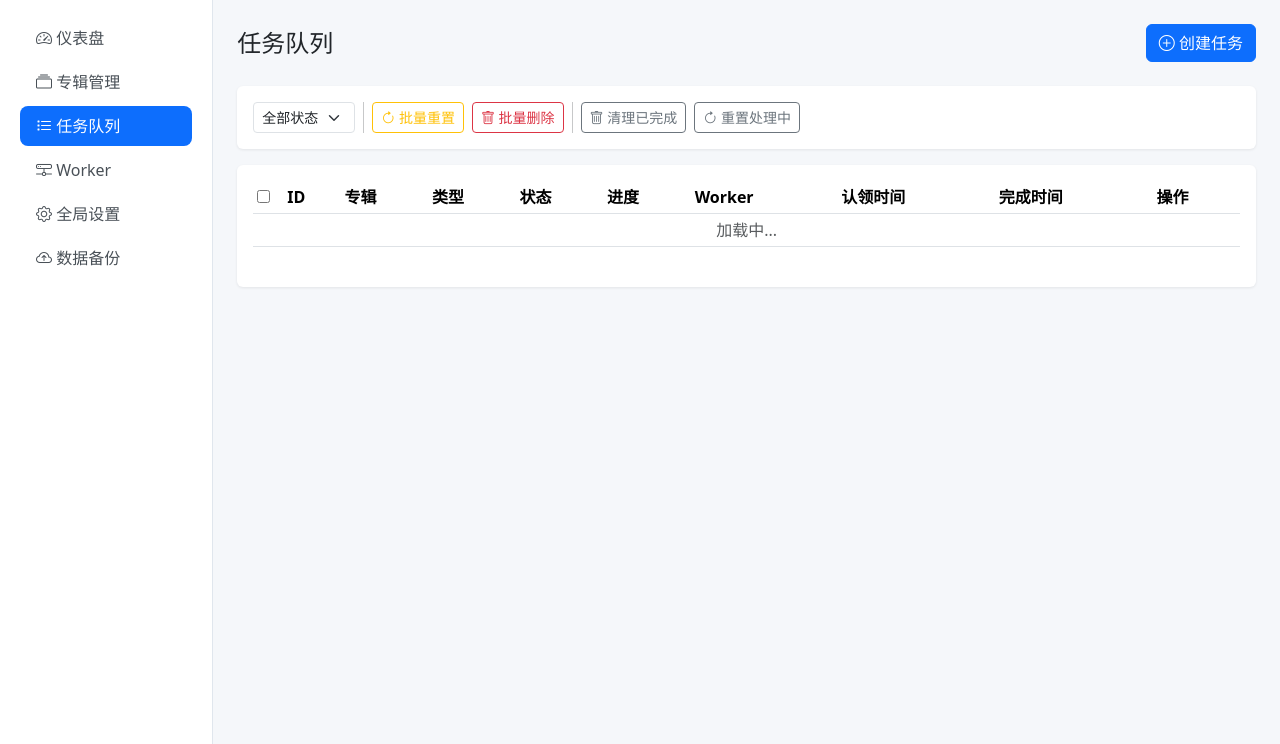
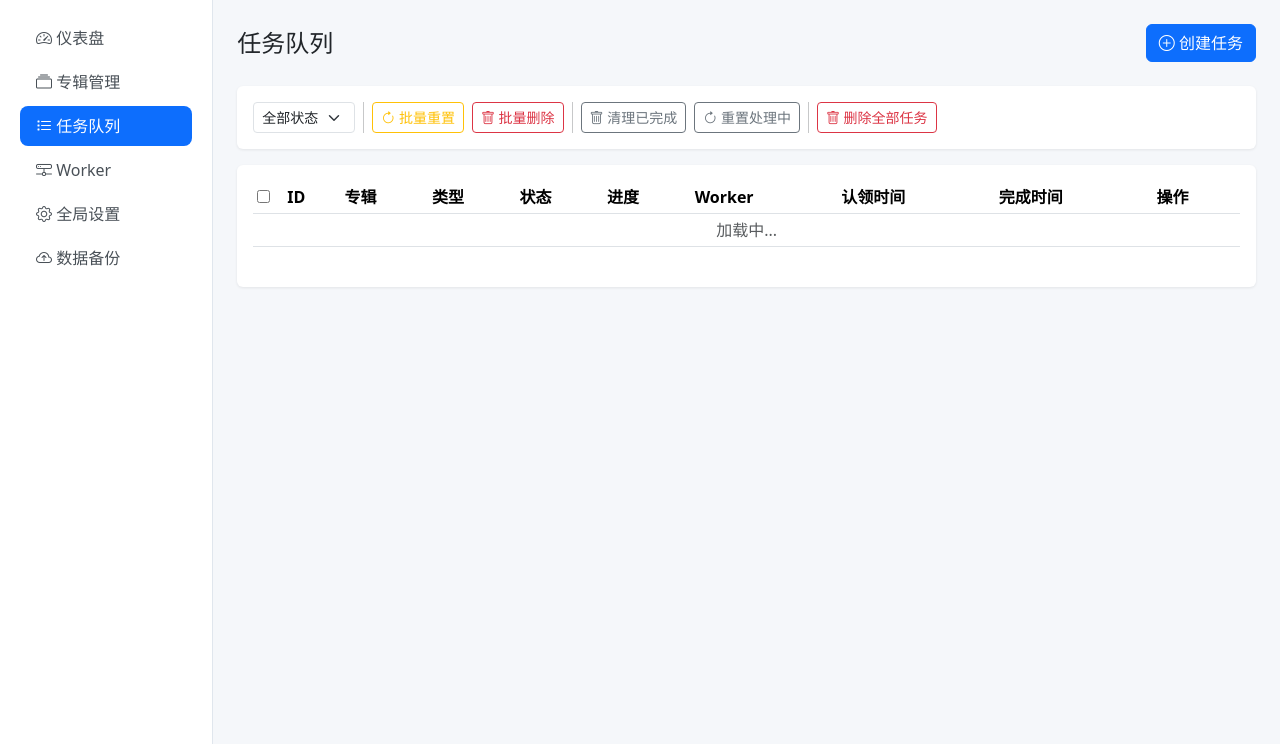
Before and after one commit to collinsgraciano/ximalaya_manager, a Python web app: template backend/templates/jobs.html in a window 1280 px wide. Shown: the part 56-800 px from the top of the page. Run offline with Jinja, Linux system fonts and the light colour scheme; the template is opened without the code that fills it, so the values that code supplies are empty.

Commit message:
feat: 任务队列增加一键删除所有任务按钮

```diff
--- a/backend/templates/jobs.html
+++ b/backend/templates/jobs.html
@@ -31,6 +31,10 @@
         </button>
         <button class="btn btn-sm btn-outline-secondary" onclick="resetByStatus('processing')" title="重置所有处理中任务">
             <i class="bi bi-arrow-clockwise"></i> 重置处理中
+        </button>
+        <div class="vr"></div>
+        <button class="btn btn-sm btn-outline-danger" onclick="deleteAllJobs()" title="删除所有任务">
+            <i class="bi bi-trash"></i> 删除全部任务
         </button>
         <span class="text-muted small ms-auto" id="selected-count"></span>
     </div>
@@ -263,6 +267,22 @@ async function resetByStatus(status) {
     }
 }
 
+async function deleteAllJobs() {
+    if (!confirm('确定删除所有任务？此操作不可撤销！')) return;
+    if (!confirm('再次确认：所有任务将被删除，已上传的章节不受影响。')) return;
+    try {
+        const data = await api('/api/jobs/all', { method: 'DELETE' });
+        if (data.ok) {
+            showToast(`已删除 ${data.deleted} 个任务`, 'success');
+            loadJobs(1);
+        } else {
+            showToast('删除失败', 'danger');
+        }
+    } catch (e) {
+        showToast('删除失败: ' + e.message, 'danger');
+    }
+}
+
 loadJobs(1);
 setInterval(() => loadJobs(currentJobPage), 10000);
 </script>
```
Also changed, not shown: backend/api/jobs.py (+7 -0 lines), backend/services/job_service.py (+18 -0 lines).
